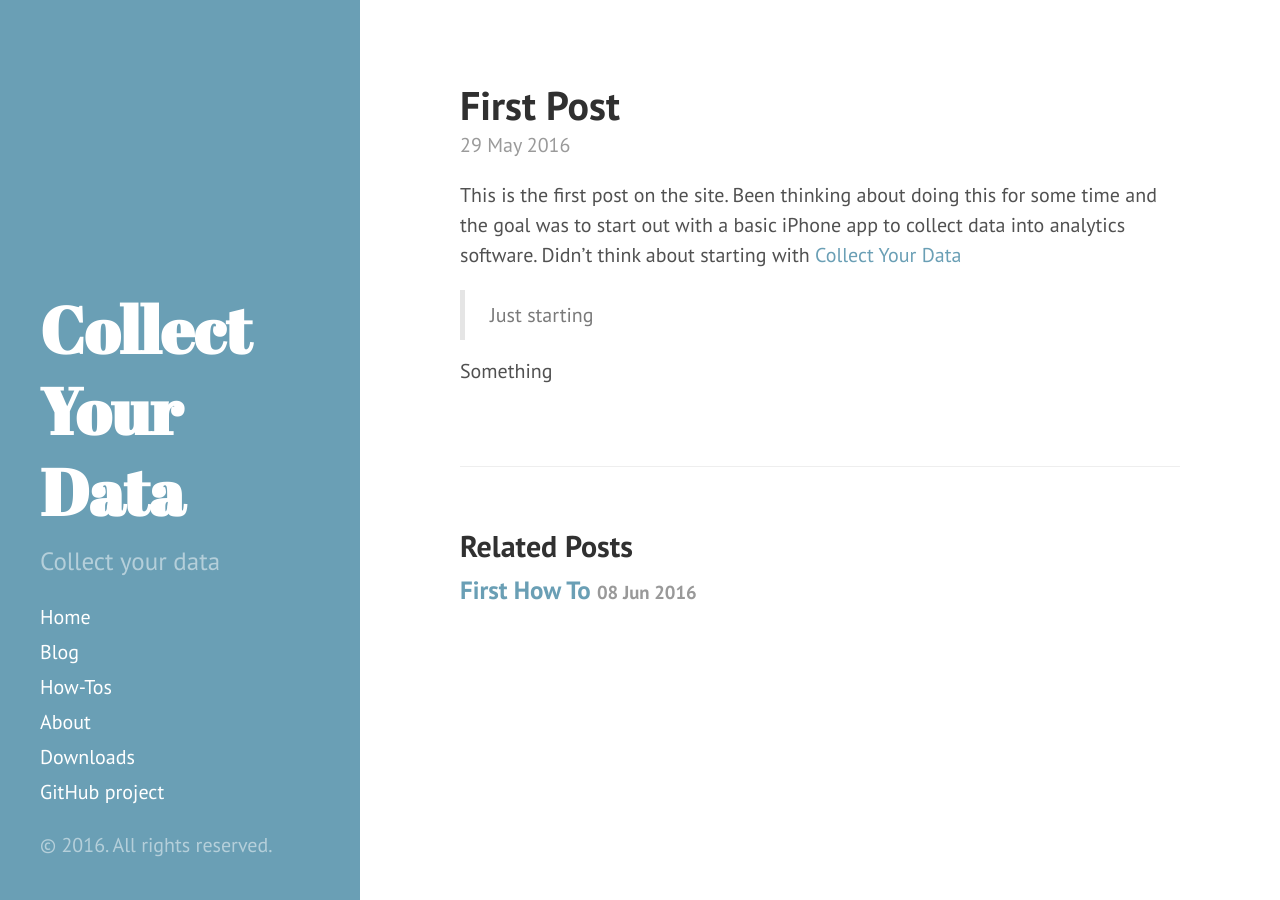
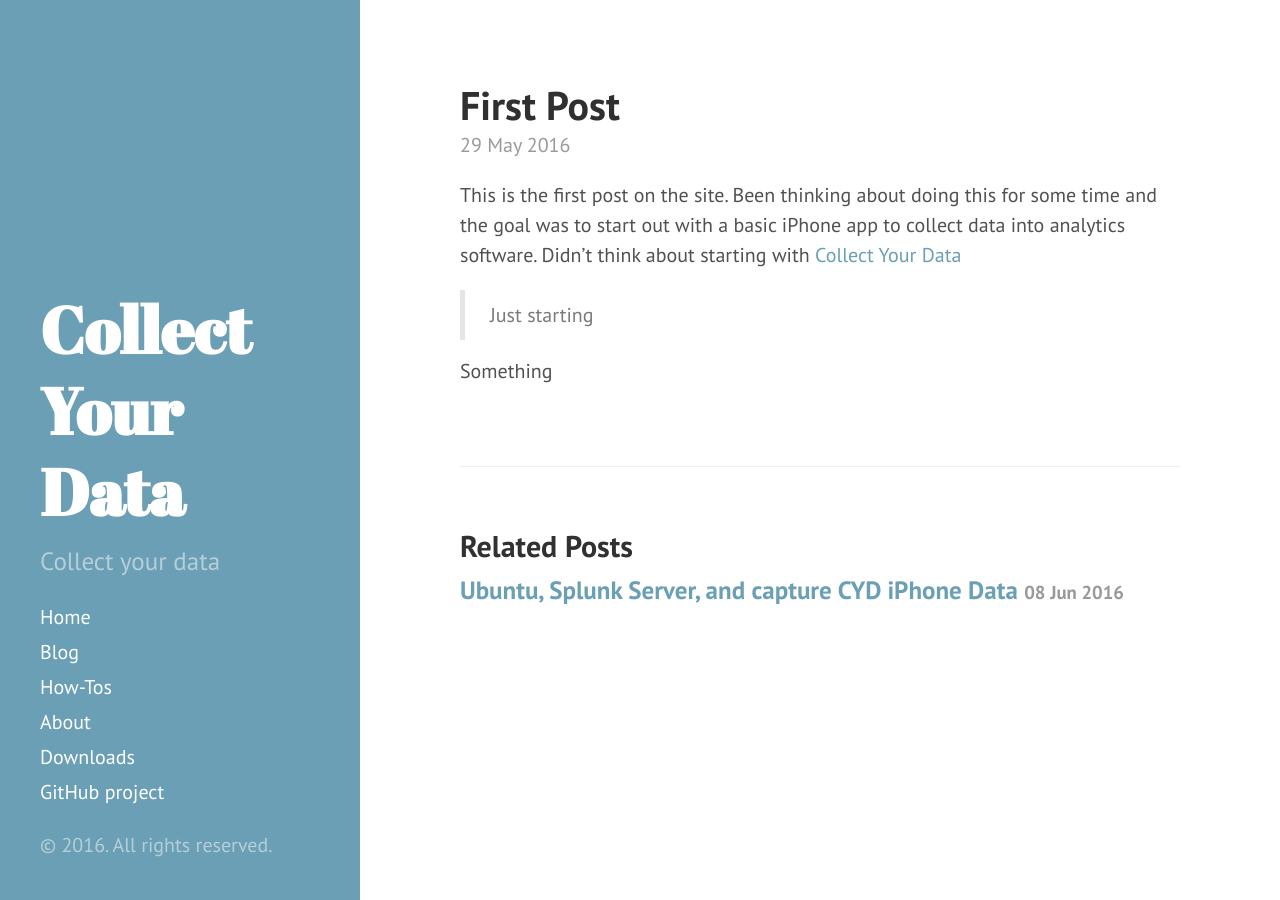
Before and after one commit to collectyourdata/collectyourdata.github.io, a Jekyll site: the page built from _posts/2016-05-29-first-post.md, in a window 1280 px wide. Built offline with Jekyll 4.4.1, drawn with Linux system fonts in a browser that asks for light colours.

Commit message:
Update 2016-06-08-first-howto.md

```diff
--- a/_posts/howtos/2016-06-08-first-howto.md
+++ b/_posts/howtos/2016-06-08-first-howto.md
@@ -1,7 +1,7 @@
 ---
 layout: post
 category: howto
-title: First How To
+title: Ubuntu, Splunk Server, and capture CYD iPhone Data
 ---
 
 How to make a how to
```
